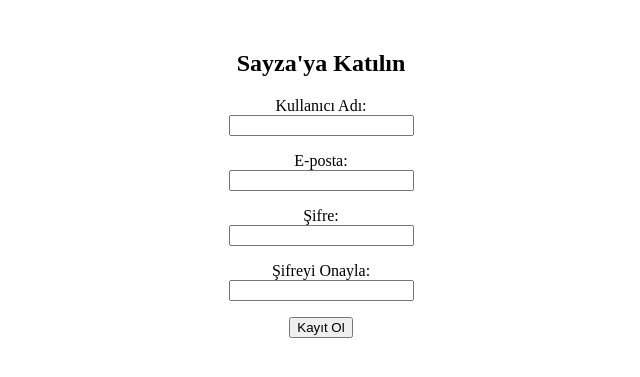
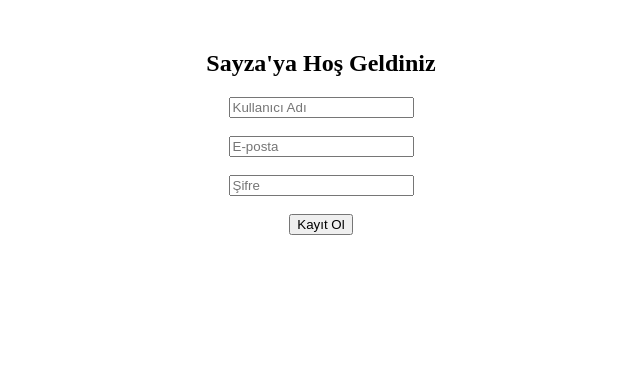
Before and after one commit to ebruboztas/data-analysis-challenge, a Flask app: page /register in a window 1280 px wide. Shown: the top 377 px of the page, without its empty margins (319-959 px from the left). Run offline with Flask 3, Linux system fonts and the light colour scheme; parts of the project's set-up code (start-up, migrations or seed data) failed here and were passed over.

Commit message:
Update register.html

```diff
--- a/templates/register.html
+++ b/templates/register.html
@@ -6,12 +6,11 @@
 </head>
 <body>
     <div style="text-align: center; margin-top: 50px;">
-        <h2>Sayza'ya Katılın</h2>
-        <form method="POST">
-            <p>Kullanıcı Adı: <br><input type="text" name="username"></p>
-            <p>E-posta: <br><input type="email" name="email"></p>
-            <p>Şifre: <br><input type="password" name="password"></p>
-            <p>Şifreyi Onayla: <br><input type="password" name="confirm_password"></p>
+        <h2>Sayza'ya Hoş Geldiniz</h2>
+        <form>
+            <input type="text" placeholder="Kullanıcı Adı"><br><br>
+            <input type="email" placeholder="E-posta"><br><br>
+            <input type="password" placeholder="Şifre"><br><br>
             <button type="submit">Kayıt Ol</button>
         </form>
     </div>
```
